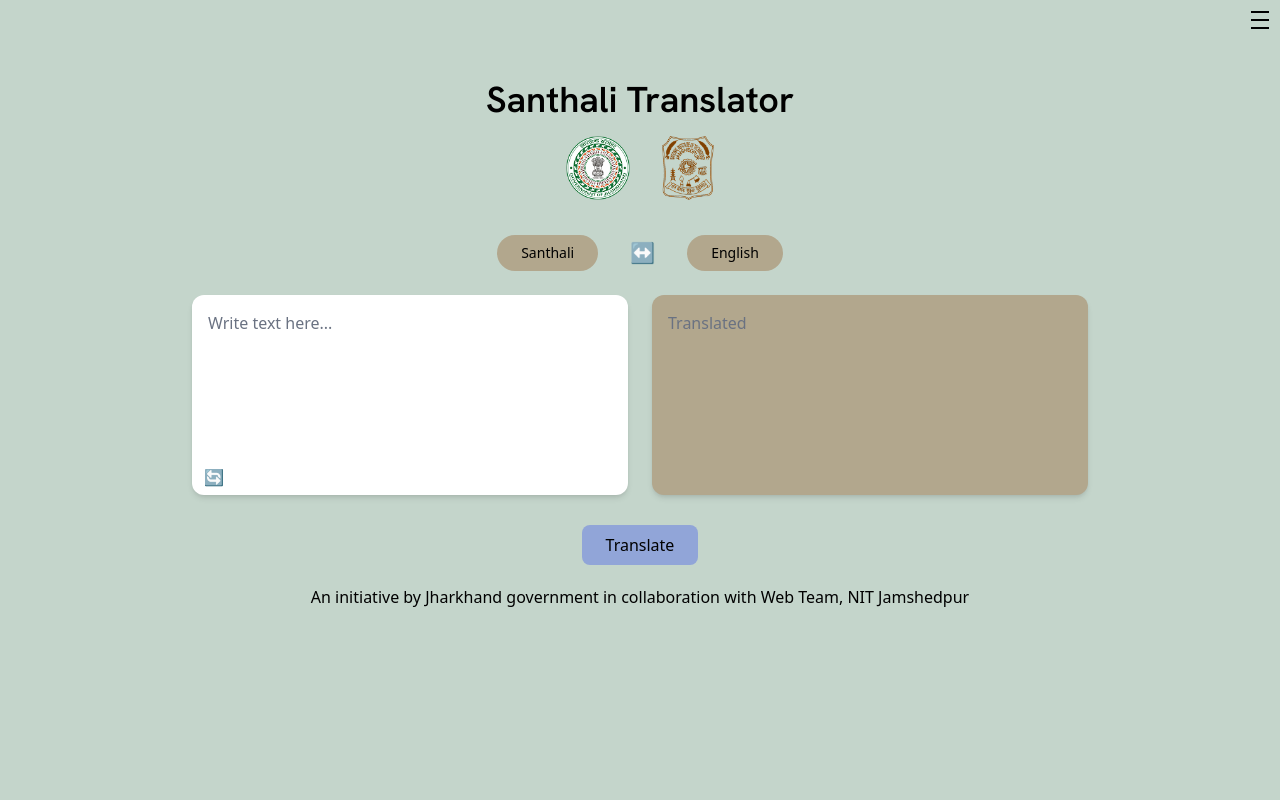
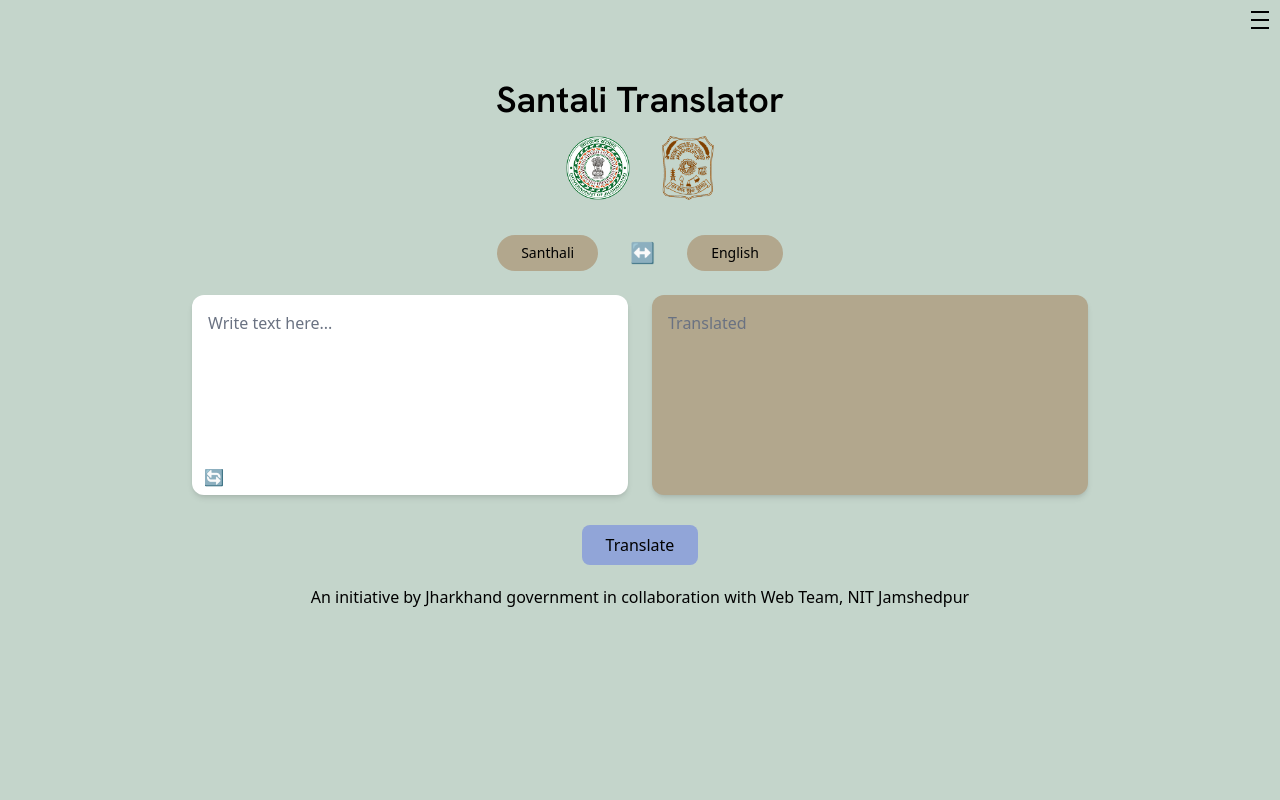
Before and after one commit to raa05-man/Santhali_18_04, a React (Vite) app in the folder santhali_frontend/: page / in a window 1280 px wide. Shown: the top 800 px of the page. Built offline with nearby package versions, Linux system fonts and the light colour scheme.

Commit message:
modified header

```diff
--- a/santhali_frontend/src/components/Header_1/Header.jsx
+++ b/santhali_frontend/src/components/Header_1/Header.jsx
@@ -7,7 +7,7 @@ export default function Header() {
     density_medium
   </span>
       <h1 className="text-[#000000]/40% text-2xl sm:text-3xl md:text-4xl font-semibold text-center font-[Hanken_Grotesk] absolute top-20">
-        Santhali Translator
+        Santali Translator
       </h1>
 
       <div className="flex justify-center items-center gap-8 mt-4 flex-wrap absolute top-30">
```
